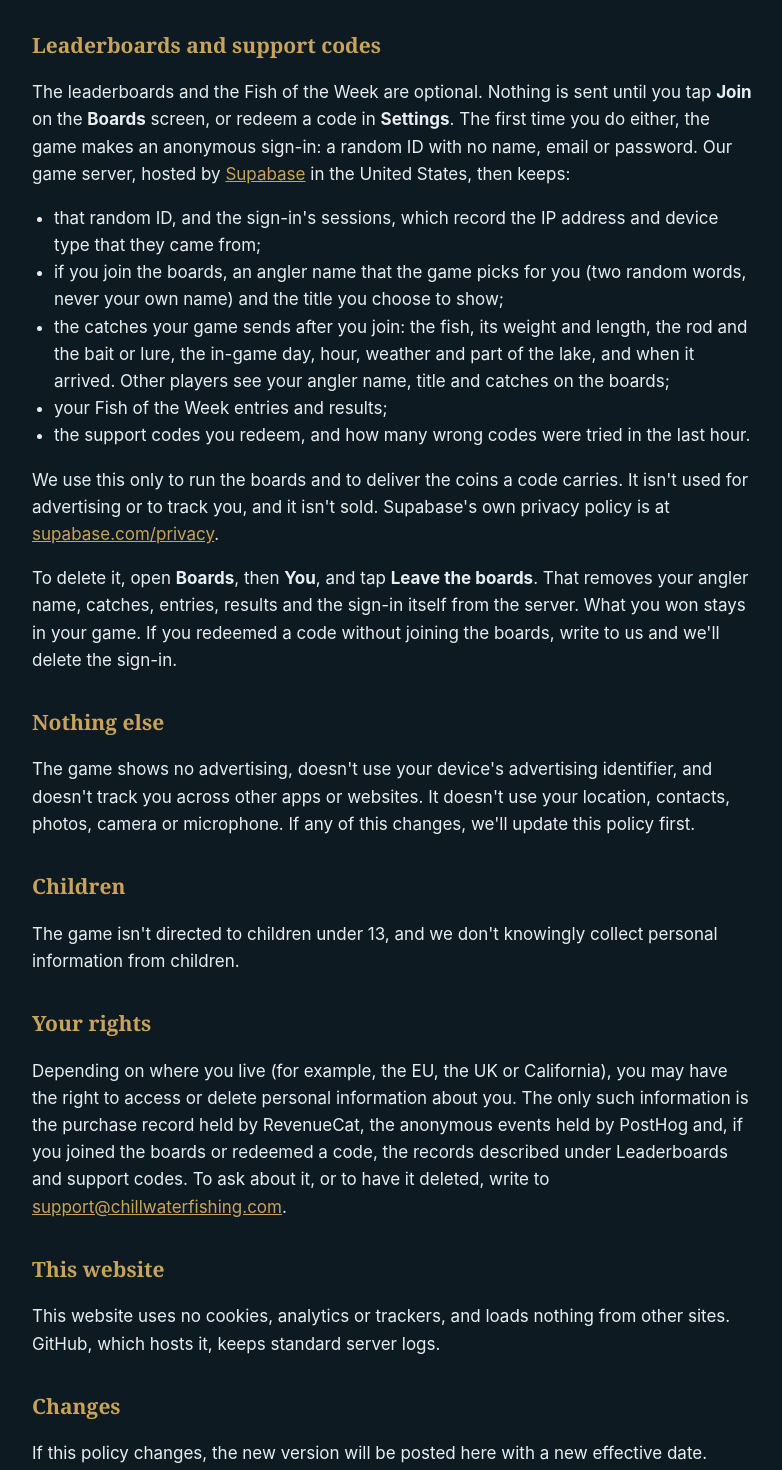
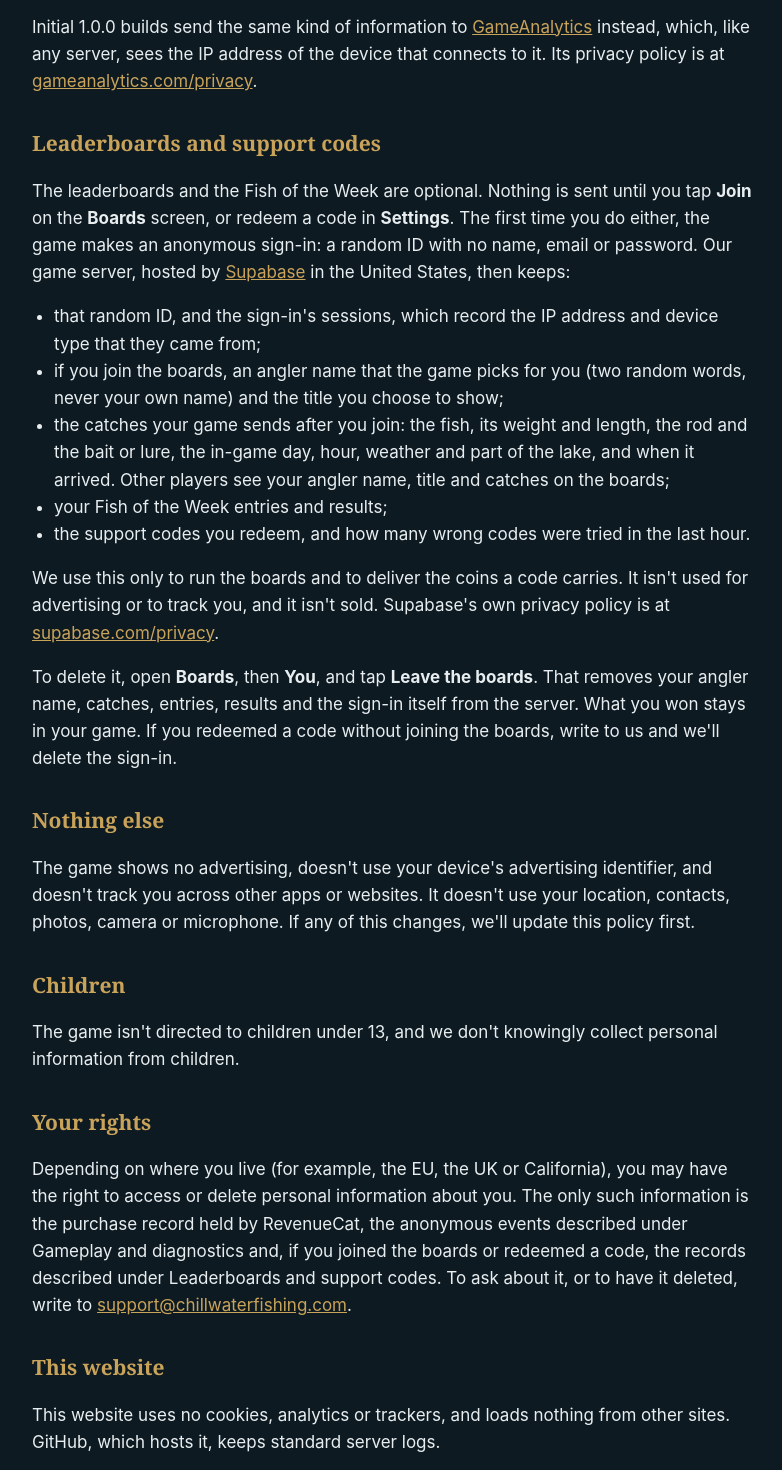
Before and after one commit to Buggyboi139/chillwater, a plain HTML site: page privacy.html in a window 1280 px wide. Shown: the part 1537-3007 px from the top of the page, without its empty margins (248-1030 px from the left). Drawn offline with Linux system fonts and the light colour scheme.

Commit message:
Publish site from lake-angler 4beda1c

```diff
--- a/privacy.html
+++ b/privacy.html
@@ -4,7 +4,7 @@
 <meta charset="utf-8">
 <meta name="viewport" content="width=device-width, initial-scale=1">
 <title>Privacy policy · Chillwater Lake Fishing</title>
-<meta name="description" content="What Chillwater Lake Fishing collects: only your purchase history, through RevenueCat. No account, no ads, no tracking.">
+<meta name="description" content="What Chillwater Lake Fishing uses, and why: purchases through RevenueCat, anonymous analytics, and optional leaderboards. No account, no ads, no tracking.">
 <link rel="icon" href="icon.png">
 <link rel="stylesheet" href="style.css">
 </head>
@@ -40,6 +40,7 @@
     <li>diagnostics, such as the app version, your device's model and operating system, its language and screen size, the graphics level the game settled on, how long it took to load, and errors or unexpected closes;</li>
   </ul>
   <p>We've set PostHog to discard the IP address your device connects from. It sets no cookies, keeps no profile of you, and records nothing of your screen. This data isn't linked to you, and we use it only to fix problems and improve the game. It isn't used for advertising or to track you, and it isn't sold. PostHog's own privacy policy is at <a href="https://posthog.com/privacy">posthog.com/privacy</a>.</p>
+  <p>Initial 1.0.0 builds send the same kind of information to <a href="https://gameanalytics.com/">GameAnalytics</a> instead, which, like any server, sees the IP address of the device that connects to it. Its privacy policy is at <a href="https://gameanalytics.com/privacy/">gameanalytics.com/privacy</a>.</p>
 
   <h2>Leaderboards and support codes</h2>
   <p>The leaderboards and the Fish of the Week are optional. Nothing is sent until you tap <strong>Join</strong> on the <strong>Boards</strong> screen, or redeem a code in <strong>Settings</strong>. The first time you do either, the game makes an anonymous sign-in: a random ID with no name, email or password. Our game server, hosted by <a href="https://supabase.com/">Supabase</a> in the United States, then keeps:</p>
@@ -60,7 +61,7 @@
   <p>The game isn't directed to children under 13, and we don't knowingly collect personal information from children.</p>
 
   <h2>Your rights</h2>
-  <p>Depending on where you live (for example, the EU, the UK or California), you may have the right to access or delete personal information about you. The only such information is the purchase record held by RevenueCat, the anonymous events held by PostHog and, if you joined the boards or redeemed a code, the records described under Leaderboards and support codes. To ask about it, or to have it deleted, write to <a href="mailto:support@chillwaterfishing.com?subject=Chillwater%20privacy">support@chillwaterfishing.com</a>.</p>
+  <p>Depending on where you live (for example, the EU, the UK or California), you may have the right to access or delete personal information about you. The only such information is the purchase record held by RevenueCat, the anonymous events described under Gameplay and diagnostics and, if you joined the boards or redeemed a code, the records described under Leaderboards and support codes. To ask about it, or to have it deleted, write to <a href="mailto:support@chillwaterfishing.com?subject=Chillwater%20privacy">support@chillwaterfishing.com</a>.</p>
 
   <h2>This website</h2>
   <p>This website uses no cookies, analytics or trackers, and loads nothing from other sites. GitHub, which hosts it, keeps standard server logs.</p>
```
